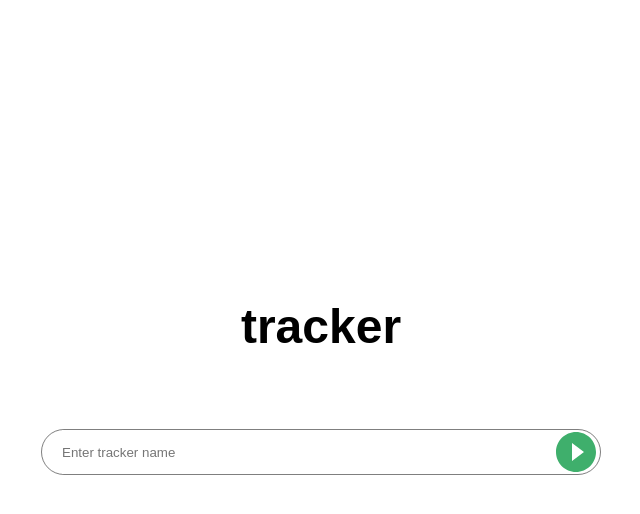
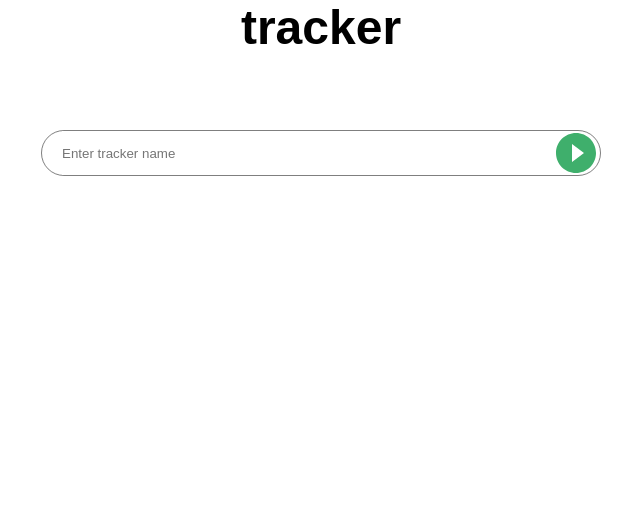
Before and after one commit to wolfter12/time-tracker, a React (Create React App) app: page / in a window 1280 px wide. Shown: the top 514 px of the page, without its empty margins (319-959 px from the left). Built offline with nearby package versions, Linux system fonts and the light colour scheme; the HTML template or start-up script is replaced by a standard one.

Commit message:
Updated with new media-queries and new class name

```diff
--- a/src/components/App/App.js
+++ b/src/components/App/App.js
@@ -20,7 +20,7 @@ function App() {
     };
   }, []);
   return (
-    <div className={style.App}>
+    <div className={style.app}>
       <Header />
       <TrackerInput />
       <TrackingList />
--- a/src/components/App/App.module.css
+++ b/src/components/App/App.module.css
@@ -1,7 +1,16 @@
-.App {
-  width: 560px;
-  position: absolute;
-  top: 50%;
-  left: 50%;
-  transform: translate(-50%, -50%);
+.app {
+  margin: 0 auto;
+  width: 320px;
 }
+
+@media screen and (min-width: 320px) and (max-width: 560px) {
+  .app {
+    width: 100%;
+  }
+}
+
+@media screen and (min-width: 560px) {
+  .app {
+    width: 560px;
+  }
+}
```
